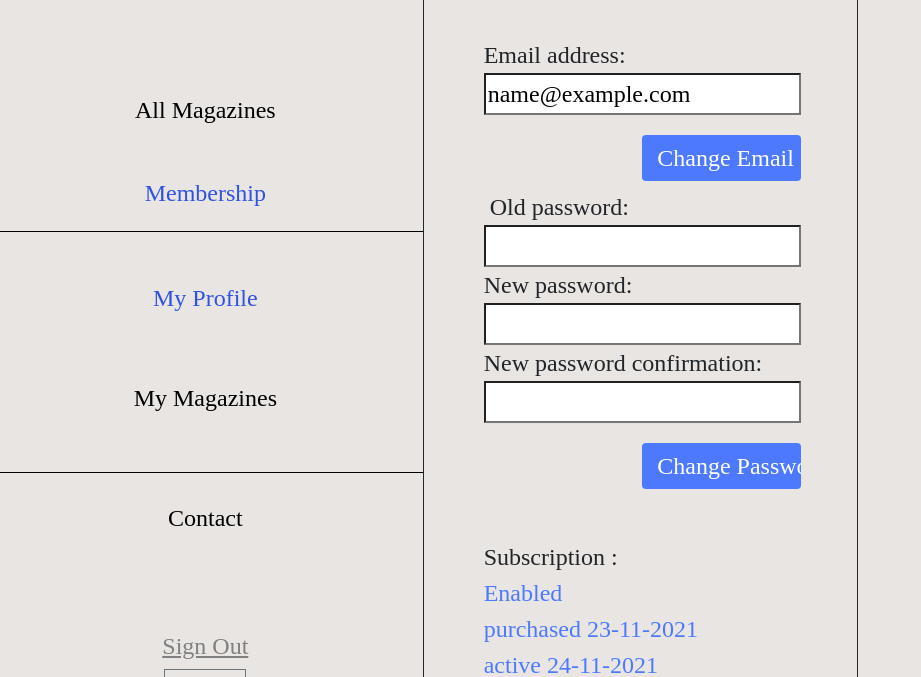
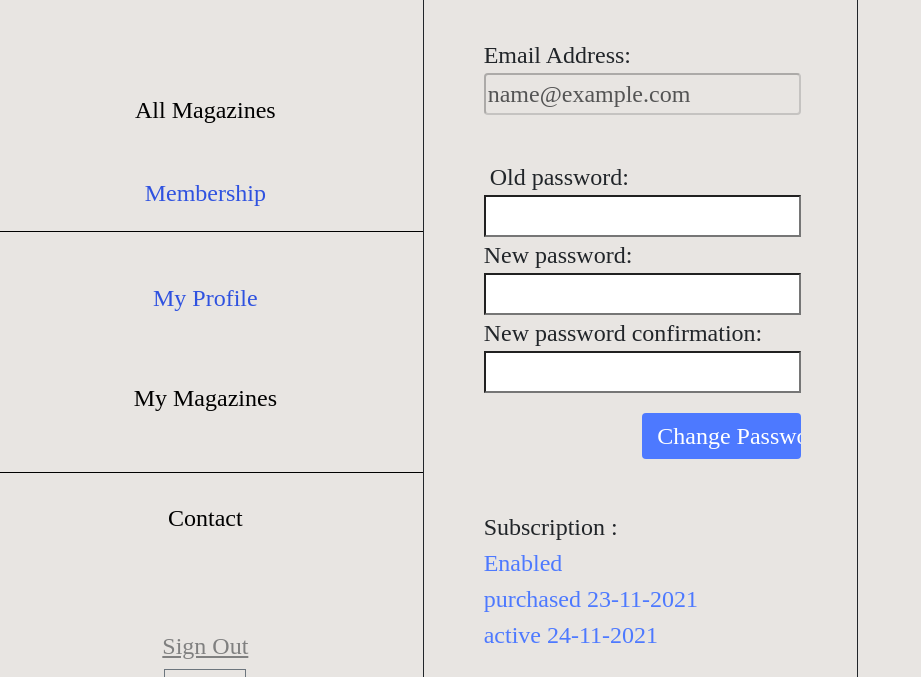
Before and after one commit to AaronMilne19/Clo, a Django app: page /myprofile/ in a window 1280 px wide. Shown: the part 50-727 px from the top of the page, without its empty margins (0-921 px from the left). Run offline with Django 3.2, Linux system fonts and the light colour scheme; the visitor is signed in with stand-in values (Sample User, id 1); some libraries are stand-ins or nearby versions; some web fonts are replaced.

Commit message:
Removed change email functionality

```diff
--- a/home/forms.py
+++ b/home/forms.py
@@ -21,7 +21,6 @@ class UserForm(forms.ModelForm):
 		confirm_password=self.cleaned_data.get("confirm_password")
 
 
-
 		if password!=confirm_password:
 			self.add_error("confirm_password","Passwords do not match.")
 
@@ -33,43 +32,5 @@ class UserProfileForm(forms.ModelForm):
 		model=UserProfile
 		fields=()
 
-
-class EmailChangeForm(forms.Form):
-    """
-    A form that lets a user change set their email while checking for a change in the
-    e-mail.
-    """
-    error_messages = {
-        'not_changed': "The email address is the same as the current one"
-    }
-
-    new_email1 = forms.EmailField(
-        label="Email address",
-        widget=forms.EmailInput,
-    )
-
-    def __init__(self, user, *args, **kwargs):
-        self.user = user
-        super(EmailChangeForm, self).__init__(*args, **kwargs)
-
-    def clean_new_email1(self):
-        old_email = self.user.email
-        new_email1 = self.cleaned_data.get('new_email1')
-        if new_email1 and old_email:
-            if new_email1 == old_email:
-                raise forms.ValidationError(
-                    self.error_messages['not_changed'],
-                    code='not_changed',
-                )
-        return new_email1
-
-    def save(self, commit=True):
-        email = self.cleaned_data["new_email1"]
-        self.user.email = email
-        if commit:
-            self.user.save()
-        return self.user
-
-
 class UploadCodesFileForm(forms.Form):
 	amount = forms.IntegerField(required=True, min_value=1, max_value=500, widget=forms.widgets.NumberInput)
--- a/home/views.py
+++ b/home/views.py
@@ -5,7 +5,7 @@ from django.contrib.admin.views.decorators import staff_member_required
 from django.http import HttpResponseRedirect, HttpResponse, JsonResponse
 from django.urls import reverse
 from home.models import Magazine, UserProfile, Hashtag, MagazineIssue, DiscountCode
-from home.forms import UserForm, UserProfileForm, UploadCodesFileForm, EmailChangeForm
+from home.forms import UserForm, UserProfileForm, UploadCodesFileForm
 from django.template.defaulttags import register
 from datetime import datetime
 import random, string, secrets
@@ -28,21 +28,21 @@ def home(request):
 def user_login(request):
     #if HTTP POST pull relevant info
     if request.method=='POST':
-    	username=request.POST.get('username')
-    	password=request.POST.get('password')
-    	user=authenticate(username=username,password=password)
+        username=request.POST.get('username')
+        password=request.POST.get('password')
+        user=authenticate(username=username,password=password)
 
-    	if user:
-    		if user.is_active:
-    			login(request, user)
-    			return HttpResponseRedirect(reverse('home:home'))
-    		else:
-    			return HttpResponse("Your account is disabled")
-    	else:
-    		print("Invalid login details: {0}, {1}.".format(username,password))
-    		return HttpResponse("Invalid login details supplied.")
+        if user:
+            if user.is_active:
+                login(request, user)
+                return HttpResponseRedirect(reverse('home:home'))
+            else:
+                return HttpResponse("Your account is disabled")
+        else:
+            print("Invalid login details: {0}, {1}.".format(username,password))
+            return HttpResponse("Invalid login details supplied.")
     else:
-    	return render(request, 'login.html', {})
+        return render(request, 'login.html', {})
 
 
 def user_signup(request):
@@ -50,27 +50,27 @@ def user_signup(request):
 
     #if HTTP POST then process form
     if request.method=='POST':
-    	user_form=UserForm(data=request.POST)
+        user_form=UserForm(data=request.POST)
 
-    	profile_form=UserProfileForm(data=request.POST)
+        profile_form=UserProfileForm(data=request.POST)
 
-    	#if both forms are valid
-    	if user_form.is_valid() and profile_form.is_valid():
-    		user=user_form.save(commit=False)
-    		user.set_password(user.password)
-    		user.save()
+        #if both forms are valid
+        if user_form.is_valid() and profile_form.is_valid():
+            user=user_form.save(commit=False)
+            user.set_password(user.password)
+            user.save()
 
-    		profile=profile_form.save(commit=False)
-    		profile.user=user
-    		profile.save()
+            profile=profile_form.save(commit=False)
+            profile.user=user
+            profile.save()
 
-    		registered=True
-    	else:
-    		print(user_form.errors, profile_form.errors)
-    		return render(request,'signup.html', {'form':user_form})
+            registered=True
+        else:
+            print(user_form.errors, profile_form.errors)
+            return render(request,'signup.html', {'form':user_form})
     else:
-    	user_form=UserForm()
-    	profile_form=UserProfileForm()
+        user_form=UserForm()
+        profile_form=UserProfileForm()
 
     ctx = {'user_form':user_form, 'profile_form':profile_form, 'registered':registered}
 
@@ -81,20 +81,9 @@ def user_signup(request):
 def my_profile(request):
     ctx= {}
     password_form = PasswordChangeForm(request.user,prefix='password_form')
-    email_form = EmailChangeForm(request.user, prefix='email_form')
-
-    if request.method == 'GET':
-        email_form = EmailChangeForm(request.user,initial={'new_email1': request.user.email})
 
     if request.method == 'POST':
         action = request.POST['action']
-
-        if action == 'edit_email':
-            email_form = EmailChangeForm(request.user, request.POST)
-            if email_form.is_valid():
-                email_form.save()
-                messages.success(request, 'Email updated')
-                return redirect(reverse('home:myprofile'))
 
         if action == 'edit_password':
             password_form = PasswordChangeForm(request.user, request.POST, prefix='password_form')
@@ -104,9 +93,6 @@ def my_profile(request):
                 messages.success(request, 'Password updated')
                 return redirect(reverse('home:myprofile'))
 
-
-
-    ctx['email_form'] = email_form
     ctx['password_form'] = password_form
 
     return render(request, 'myprofile.html', ctx)
@@ -121,19 +107,19 @@ def membership(request):
 
 @login_required
 def user_signout(request):
-	logout(request)
-	return redirect(reverse('home:home'))
+    logout(request)
+    return redirect(reverse('home:home'))
 
 def check_device(request):
-	#check visitor agent
-	user_agent=request.META['HTTP_USER_AGENT']
+    #check visitor agent
+    user_agent=request.META['HTTP_USER_AGENT']
 
-	keywords=['Mobile','Opera Mini','Android']
+    keywords=['Mobile','Opera Mini','Android']
 
-	if any(word in user_agent for word in keywords):
-		return 'mobile'
-	else:
-		return 'desktop'
+    if any(word in user_agent for word in keywords):
+        return 'mobile'
+    else:
+        return 'desktop'
 
 def magazine(request, id):
     ctx = {}
@@ -146,11 +132,11 @@ def magazine(request, id):
 
 
     if check_device(request)=='mobile':
-    	#mobile
-    	temp='magazinemobile.html'
+        #mobile
+        temp='magazinemobile.html'
     else:
-    	#desktop
-    	temp='magazine.html'
+        #desktop
+        temp='magazine.html'
 
     return render(request, temp , context=ctx)
 
@@ -172,9 +158,9 @@ def issue(request, id, slug):
 
 
     if check_device(request)=='mobile':
-    	temp='issuemobile.html'
+        temp='issuemobile.html'
     else:
-    	temp='issue.html'
+        temp='issue.html'
 
     return render(request, temp, context=ctx)
 
--- a/templates/myprofile.html
+++ b/templates/myprofile.html
@@ -26,18 +26,14 @@ My Profile
             <div style="min-width: 80% ;margin-top:50px" class="info-box sticky-top pr-3 d-flex mx-4 pe-4">
                 <!--<form method="post">-->
                     <div class="container">
-                        <form method="post">
-                            {% csrf_token %}
-                            <input type='hidden' name='action' value='edit_email'>
-                            {{ email_form }}
-                            <input class="button" style="float: right; margin-top: 20px; width: 50%;" type="submit" name="Save" value="Change Email" />
-                        </form>
+                        <label>Email Address: </label>
+                        <input class="textbox" type="text" name="email" value="{{ request.user.email }}" disabled/>
 
 
                         <form method="post">
                             {% csrf_token %}
                             <input type='hidden' name='action' value='edit_password'>
-                            <label style="margin-top: 100px"> </label>
+                            <label style="margin-top: 70px"> </label>
                             {{password_form.non_field_errors}}
                             {% for field in password_form %}
                             {{field.label_tag}}
```
